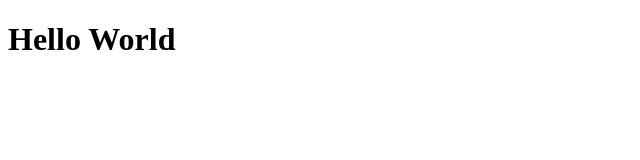
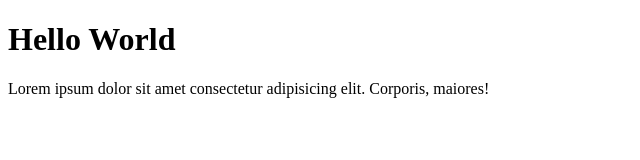
Before and after one commit to Rahmatxonov/loyiha, a plain HTML site: page index.html in a window 1280 px wide. Shown: the whole page, without its empty margins (0-640 px from the left). Drawn offline with Linux system fonts and the light colour scheme.

Commit message:
index.html added p tag

```diff
--- a/index.html
+++ b/index.html
@@ -8,6 +8,10 @@
   <body>
     <div class="navbar">
       <h1>Hello World</h1>
+      <p>
+        Lorem ipsum dolor sit amet consectetur adipisicing elit. Corporis,
+        maiores!
+      </p>
     </div>
   </body>
 </html>
```
